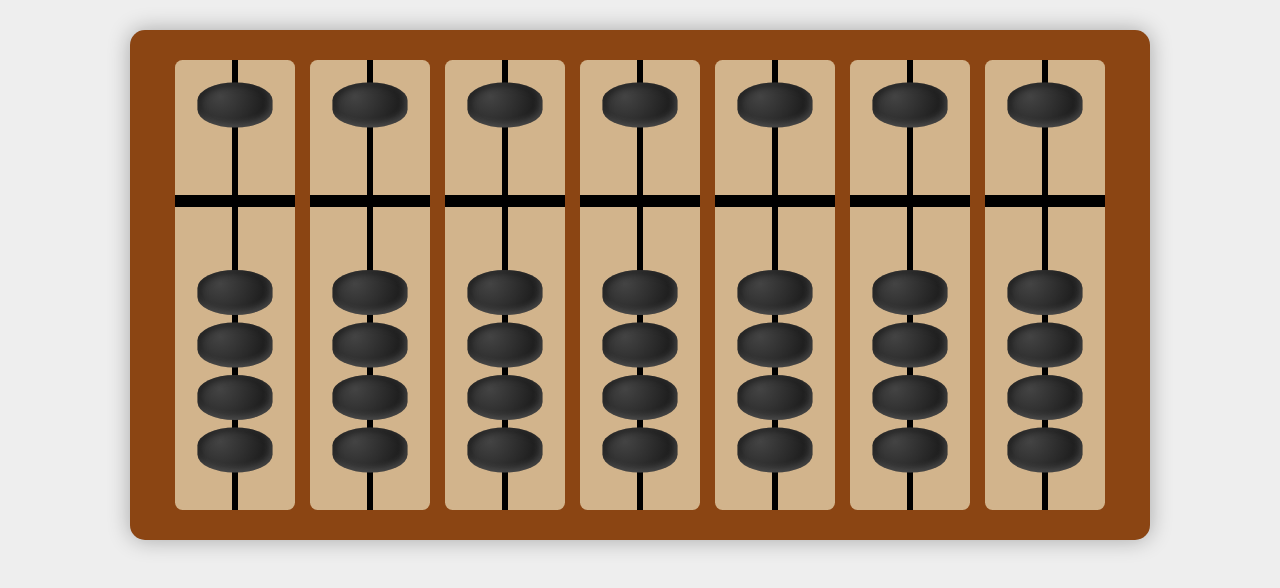
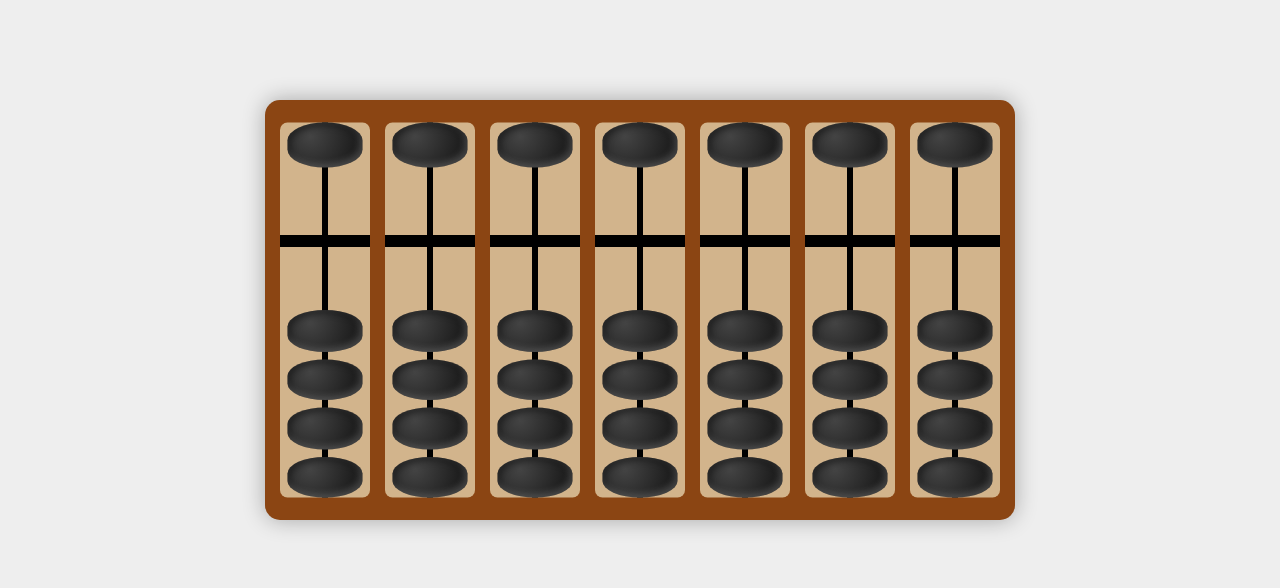
Before and after one commit to Lisa-Wonder-Kids/Soroban, a plain HTML site: page index.html in a window 1280 px wide. Drawn offline with Linux system fonts and the light colour scheme.

Commit message:
Update index.html

```diff
--- a/index.html
+++ b/index.html
@@ -11,7 +11,7 @@ body {
   background: #eee;
   display: flex;
   justify-content: center;
-  padding: 30px; /* Increased padding around the content */
+  padding: 100px; /* Increased padding around the content */
   margin: 0; /* Remove default margin for full width */
   height: 100vh; /* Full screen height */
   box-sizing: border-box; /* Ensure padding doesn't affect width/height */
@@ -22,7 +22,7 @@ body {
   display: flex;
   gap: 10px; /* Increased gap between rods */
   background: #8B4513;
-  padding: 20px 30px; /* Increased padding around the soroban */
+  padding:15px 10px; /* Increased padding around the soroban */
   border-radius: 10px;
   box-shadow: 0 0 15px rgba(0,0,0,0.3); /* Larger shadow */
   flex-wrap: wrap; /* Allow wrapping for smaller screens */
@@ -33,8 +33,8 @@ body {
 /* Styling for each rod in the soroban */
 .rod {
   position: relative;
-  width: 80px; /* Increased rod width */
-  height: 300px; /* Increased rod height */
+  width: 60px; /* Increased rod width */
+  height:250px; /* Increased rod height */
   background: #D2B48C;
   border-radius: 5px;
   display: flex;
@@ -60,7 +60,7 @@ body {
   flex-direction: column;
   justify-content: flex-end;
   align-items: center;
-  height: 15%; /* Increased heaven height */
+  height: 12%; /* Increased heaven height */
   gap: 5px; /* Increased space between heaven beads */
   z-index: 1;
 }
@@ -77,7 +77,7 @@ body {
   flex-direction: column;
   justify-content: flex-start;
   align-items: center;
-  height: 55%; /* Increased earth height */
+  height: 52%; /* Increased earth height */
   gap: 0px; /* Increased space between earth beads */
   margin-top: 5px;
   z-index: 1;
```
